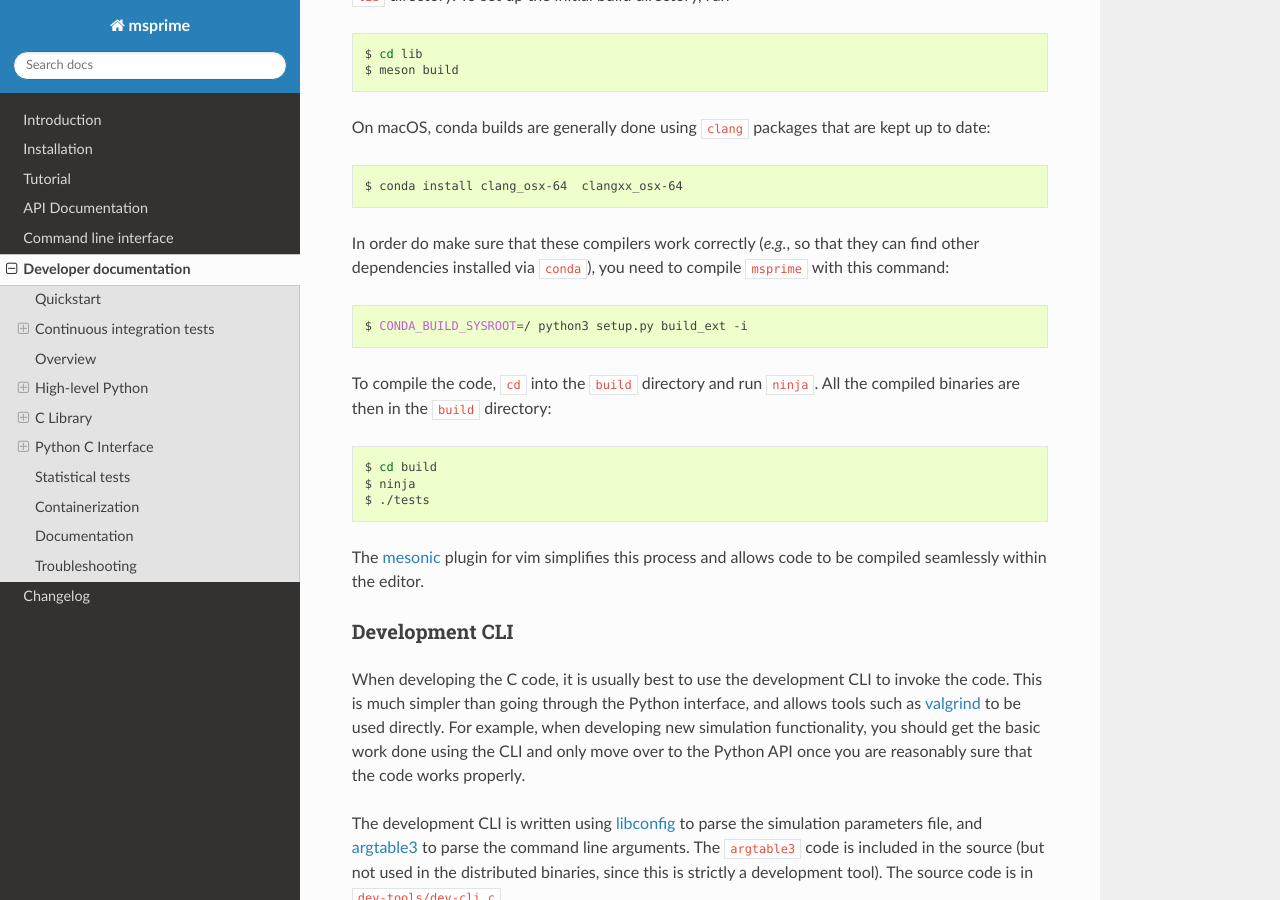
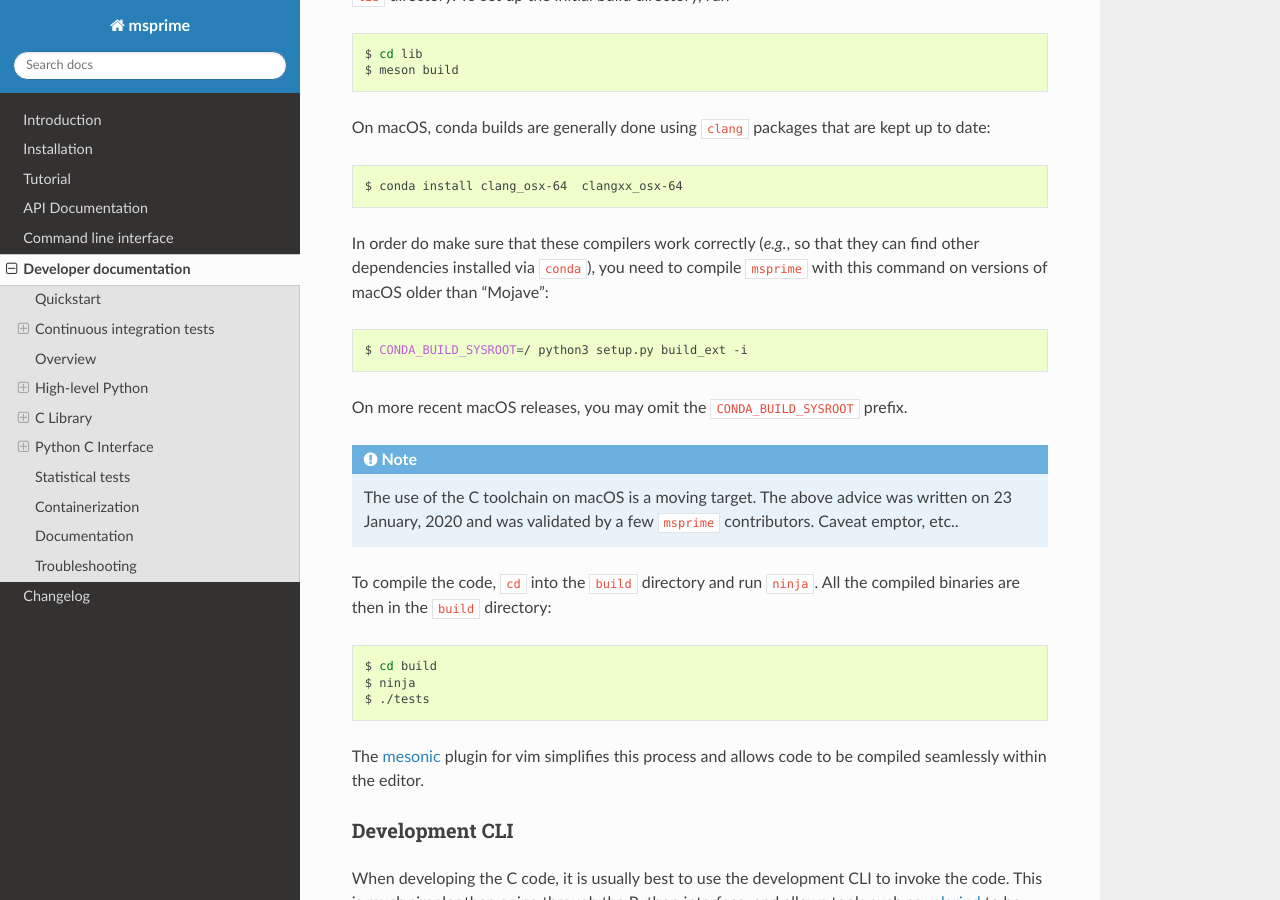
Before and after one commit to tskit-dev/msprime, a Sphinx documentation site: the page built from docs/development.rst, in a window 1280 px wide and 900 px high, scrolled down 4004 px. Built offline with Sphinx 7.4.7 and the Read the Docs theme 2.0.0, drawn with Linux system fonts in a browser that asks for light colours; the version number could not be read and is left out.

Commit message:
update to latest advice based on KRT/Georgia/Aaron's collective experience.

```diff
--- a/docs/development.rst
+++ b/docs/development.rst
@@ -234,11 +234,20 @@ On macOS, conda builds are generally done using ``clang`` packages that are kept
     $ conda install clang_osx-64  clangxx_osx-64
 
 In order do make sure that these compilers work correctly (*e.g.*, so that they can find
-other dependencies installed via ``conda``), you need to compile ``msprime`` with this command:
+other dependencies installed via ``conda``), you need to compile ``msprime`` with this command
+on versions of macOS older than "Mojave":
 
 .. code-block:: bash
 
     $ CONDA_BUILD_SYSROOT=/ python3 setup.py build_ext -i
+
+On more recent macOS releases, you may omit the ``CONDA_BUILD_SYSROOT`` prefix.
+
+.. note::
+
+   The use of the C toolchain on macOS is a moving target.  The above advice
+   was written on 23 January, 2020 and was validated by a few ``msprime`` contributors.
+   Caveat emptor, etc..
 
 To compile the code, ``cd`` into the ``build`` directory and run ``ninja``. All the
 compiled binaries are then in the ``build`` directory:
```
